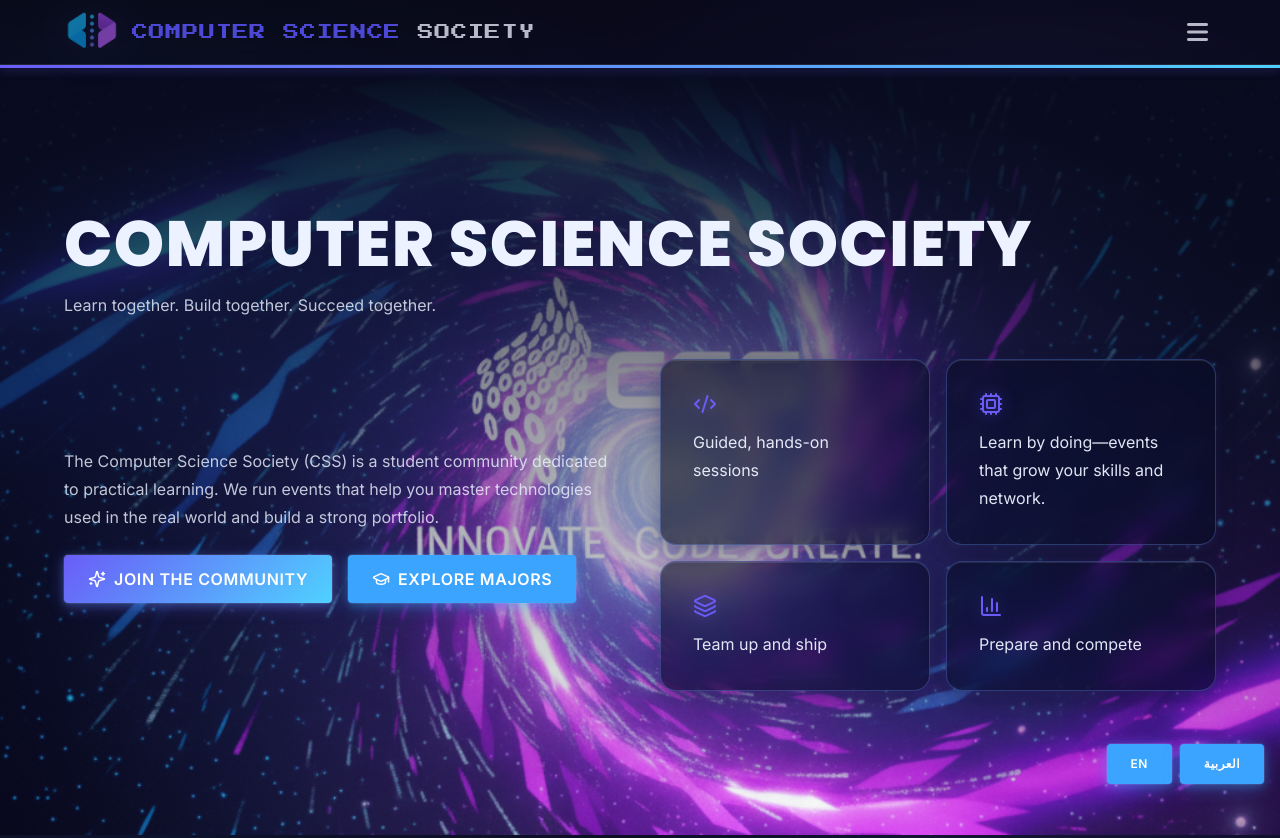
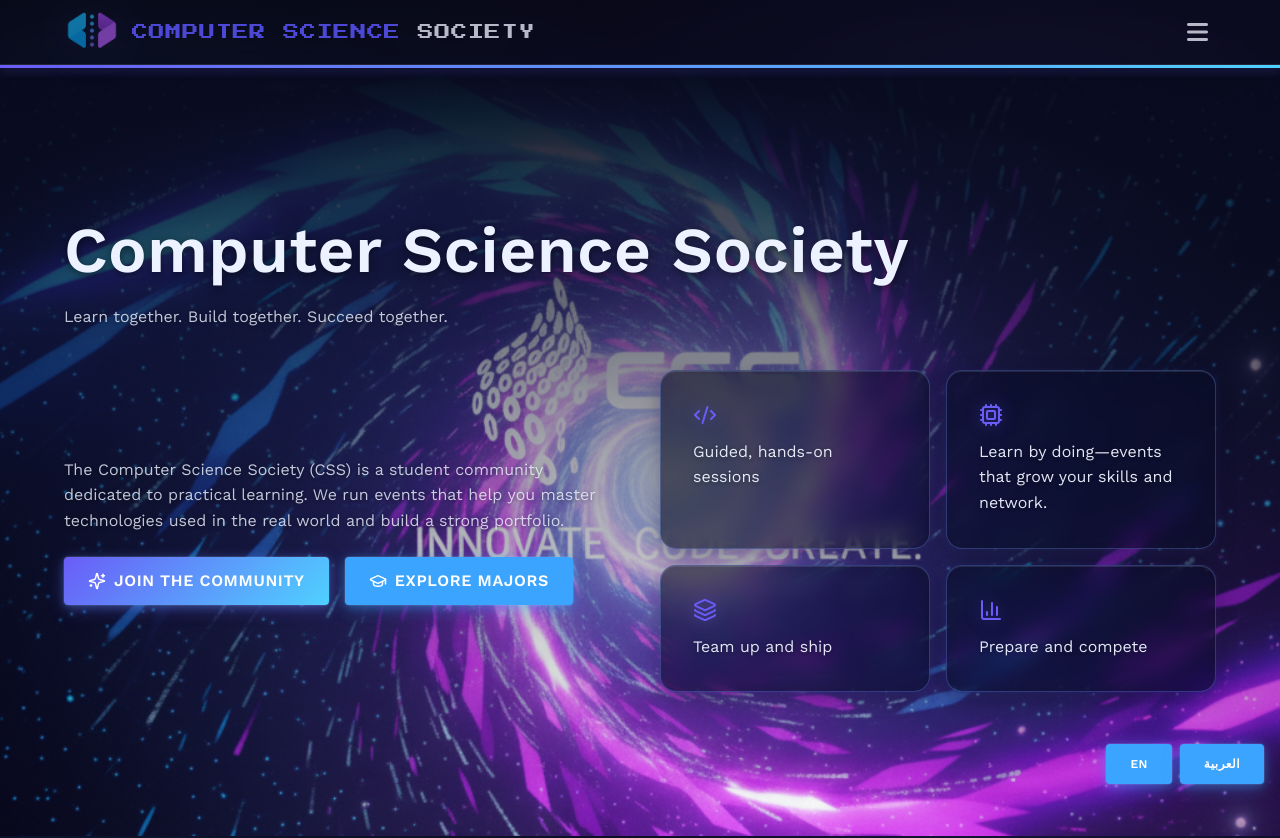
Before and after one commit to Akooni/CSS-Group, a Next.js app: page / in a window 1280 px wide. Shown: the top 838 px of the page. Built offline with nearby package versions, Linux system fonts and the light colour scheme.

Commit message:
changed en font

```diff
--- a/app/globals.css
+++ b/app/globals.css
@@ -20,9 +20,9 @@
   --container-padding: 24px;
   --grid-spacing: 24px;
 
-  /* Typography scale */
-  --font-heading-family: 'Poppins', ui-sans-serif, system-ui, -apple-system, 'Segoe UI', Roboto, 'Helvetica Neue', Arial, 'Noto Sans', sans-serif;
-  --font-body-family: 'Inter', ui-sans-serif, system-ui, -apple-system, 'Segoe UI', Roboto, 'Helvetica Neue', Arial, 'Noto Sans', sans-serif;
+  /* Typography scale - English fonts */
+  --font-heading-family: var(--font-fira-code), 'Fira Code', 'Courier New', monospace;
+  --font-body-family: var(--font-work-sans), 'Work Sans', ui-sans-serif, system-ui, -apple-system, 'Segoe UI', Roboto, 'Helvetica Neue', Arial, sans-serif;
   --heading-xxl: 96px;
   --heading-xl: 64px;
   --heading-lg: 32px;
@@ -56,12 +56,60 @@ body {
   min-height: 100svh;
 }
 
-/* Typography utilities tied to tokens */
-.heading-xxl { font-family: var(--font-heading-family); font-weight: 800; font-size: clamp(48px, 8vw, var(--heading-xxl)); line-height: 1.05; letter-spacing: 0.02em; text-transform: uppercase; }
-.heading-xl  { font-family: var(--font-heading-family); font-weight: 800; font-size: clamp(36px, 6vw, var(--heading-xl)); line-height: 1.1; letter-spacing: 0.02em; text-transform: uppercase; }
-.heading-lg  { font-family: var(--font-heading-family); font-weight: 800; font-size: var(--heading-lg); line-height: 1.2; letter-spacing: 0.02em; text-transform: uppercase; }
-.body-text   { font-family: var(--font-body-family); font-weight: 400; font-size: var(--body-size); line-height: 1.75; }
-.text-secondary { color: var(--text-secondary); }
+/* Typography utilities - English typography with Fira Code and Work Sans */
+.heading-xxl {
+  font-family: var(--font-heading-family);
+  font-weight: 600;
+  font-size: clamp(48px, 8vw, var(--heading-xxl));
+  line-height: 1.2;
+  letter-spacing: 0.01em;
+  text-transform: none;
+}
+
+.heading-xl {
+  font-family: var(--font-heading-family);
+  font-weight: 600;
+  font-size: clamp(36px, 6vw, var(--heading-xl));
+  line-height: 1.3;
+  letter-spacing: 0.01em;
+  text-transform: none;
+}
+
+.heading-lg {
+  font-family: var(--font-heading-family);
+  font-weight: 500;
+  font-size: var(--heading-lg);
+  line-height: 1.4;
+  letter-spacing: 0.01em;
+  text-transform: none;
+}
+
+.body-text {
+  font-family: var(--font-body-family);
+  font-weight: 400;
+  font-size: var(--body-size);
+  line-height: 1.6;
+  letter-spacing: 0;
+}
+
+.text-secondary {
+  color: var(--text-secondary);
+}
+
+/* H1-H3 elements - English headings with Fira Code */
+h1, h2, h3 {
+  font-family: var(--font-heading-family);
+  font-weight: 600;
+  letter-spacing: 0.01em;
+  line-height: 1.3;
+}
+
+/* Paragraph elements - English with Work Sans */
+p {
+  font-family: var(--font-body-family);
+  font-weight: 400;
+  line-height: 1.6;
+}
 
 /* Color utilities (no arbitrary hex beyond tokens) */
 .text-primary   { color: var(--color-primary); }
@@ -181,19 +229,41 @@ body {
   box-shadow: 0 2px 8px rgba(106, 93, 247, 0.4);
 }
 
-.hero-bg h2 {
+/* Hero section typography - Enhanced readability with Fira Code and Work Sans */
+.hero-bg h2,
+.hero-bg .heading-xl {
   position: relative;
   z-index: 1;
   color: #ecf2ff;
+  font-family: var(--font-heading-family);
+  font-weight: 600;
+  letter-spacing: 0.01em;
+  line-height: 1.3;
+  text-shadow: 0 2px 8px rgba(0, 0, 0, 0.5);
 }
 
-.hero-bg .body-text {
+.hero-bg .body-text,
+.hero-bg p {
   color: #ecf2ff;
   opacity: 0.95;
+  font-family: var(--font-body-family);
+  font-weight: 400;
+  line-height: 1.6;
+  text-shadow: 0 1px 4px rgba(0, 0, 0, 0.4);
 }
 
 .hero-bg .text-secondary {
   color: rgba(236, 242, 255, 0.85);
+  font-family: var(--font-body-family);
+}
+
+/* Hero section headings with enhanced readability */
+.hero-bg h1,
+.hero-bg h2,
+.hero-bg h3 {
+  font-family: var(--font-heading-family);
+  color: #ecf2ff;
+  text-shadow: 0 2px 8px rgba(0, 0, 0, 0.5);
 }
 
 /* Icon colors in hero cards */
@@ -325,10 +395,13 @@ footer .proximity-hover:hover {
     inset 0 1px 0 rgba(255, 255, 255, 0.15);
 }
 
-/* Card title improvements */
+/* Card title improvements - English headings with Fira Code */
 .heading-lg {
-  font-weight: 700;
+  font-family: var(--font-heading-family);
+  font-weight: 500;
   font-size: 1.25rem;
+  letter-spacing: 0.01em;
+  line-height: 1.4;
 }
 
 /* Card spacing improvements */
@@ -342,9 +415,44 @@ footer .proximity-hover:hover {
   }
 }
 
-/* Arabic font override when RTL */
-html[dir="rtl"] body { font-family: var(--font-arabic), var(--font-body-family); }
-html[dir="rtl"] .heading-xxl, html[dir="rtl"] .heading-xl, html[dir="rtl"] .heading-lg { font-family: var(--font-arabic), var(--font-heading-family); }
+/* Arabic font override when RTL - Keep Arabic fonts exactly as they are */
+html[dir="rtl"] body {
+  font-family: var(--font-arabic), 'Tajawal', sans-serif;
+}
+
+html[dir="rtl"] .heading-xxl,
+html[dir="rtl"] .heading-xl,
+html[dir="rtl"] .heading-lg,
+html[dir="rtl"] h1,
+html[dir="rtl"] h2,
+html[dir="rtl"] h3 {
+  font-family: var(--font-arabic), 'Tajawal', sans-serif;
+  /* Keep Arabic typography as original - do not apply English monospace fonts */
+  font-weight: 700;
+  letter-spacing: normal;
+  line-height: 1.5;
+  text-transform: uppercase;
+}
+
+html[dir="rtl"] p,
+html[dir="rtl"] .body-text {
+  font-family: var(--font-arabic), 'Tajawal', sans-serif;
+  /* Keep Arabic body text as original - do not use Work Sans */
+  font-weight: 400;
+  line-height: 1.75;
+}
+
+html[dir="rtl"] .hero-bg h2,
+html[dir="rtl"] .hero-bg .heading-xl,
+html[dir="rtl"] .hero-bg h1,
+html[dir="rtl"] .hero-bg h3 {
+  font-family: var(--font-arabic), 'Tajawal', sans-serif;
+}
+
+html[dir="rtl"] .hero-bg .body-text,
+html[dir="rtl"] .hero-bg p {
+  font-family: var(--font-arabic), 'Tajawal', sans-serif;
+}
 
 /* Dropdown menu animations */
 @keyframes slideDown {
--- a/app/layout.tsx
+++ b/app/layout.tsx
@@ -2,7 +2,7 @@ import type { Metadata } from 'next';
 import './globals.css';
 import Link from 'next/link';
 import Image from 'next/image';
-import { Press_Start_2P, Montserrat, Poppins, Inter, Tajawal } from 'next/font/google';
+import { Press_Start_2P, Montserrat, Poppins, Inter, Tajawal, Fira_Code, Work_Sans } from 'next/font/google';
 import { DirectionProvider } from '../components/providers/DirectionProvider';
 import { LanguageSwitcher } from '../components/LanguageSwitcher';
 import { FontAwesomeLoader } from '../components/FontAwesomeLoader';
@@ -13,6 +13,8 @@ const pixel = Press_Start_2P({ weight: '400', subsets: ['latin'] });
 const montserrat = Montserrat({ subsets: ['latin'] });
 const poppins = Poppins({ weight: ['600','700','800'], subsets: ['latin'] });
 const inter = Inter({ subsets: ['latin'] });
+const firaCode = Fira_Code({ weight: ['400', '500', '600', '700'], subsets: ['latin'], variable: '--font-fira-code' });
+const workSans = Work_Sans({ weight: ['400', '500', '600'], subsets: ['latin'], variable: '--font-work-sans' });
 const tajawal = Tajawal({ weight: ['400','500','700'], subsets: ['arabic'], variable: '--font-arabic' });
 
 export const metadata: Metadata = {
@@ -23,7 +25,7 @@ export const metadata: Metadata = {
 export default function RootLayout({ children }: { children: React.ReactNode }) {
   return (
     <html lang="en">
-      <body className={`min-h-screen antialiased ${inter.className} ${tajawal.variable}`}>
+      <body className={`min-h-screen antialiased ${firaCode.variable} ${workSans.variable} ${tajawal.variable} ${workSans.className}`}>
         {/* Sticky top navigation */}
         <header className="sticky top-0 z-50 backdrop-blur supports-[backdrop-filter]:bg-black/30 border-b border-white/10">
           <nav className="container-max flex items-center justify-between h-16">
```
